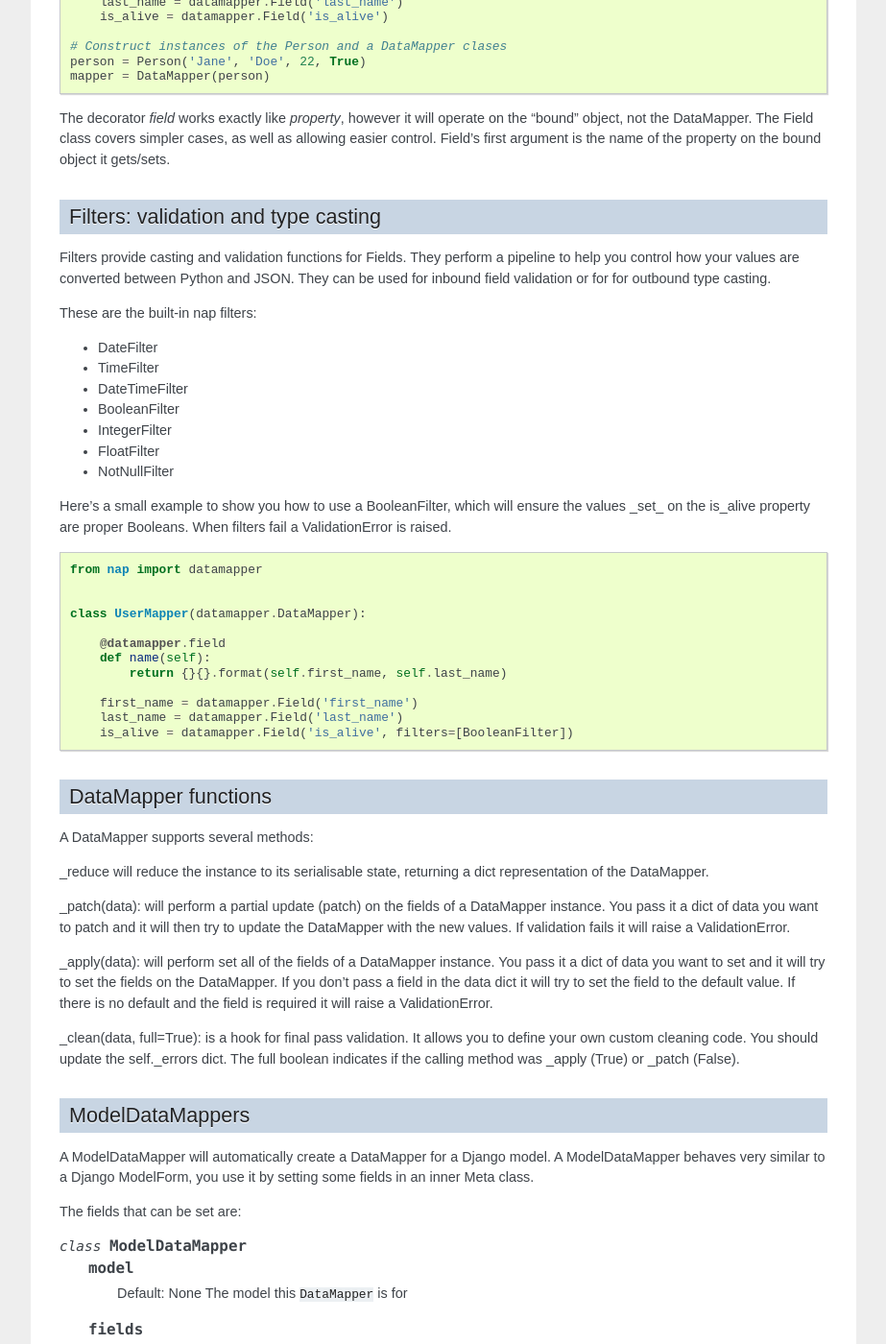
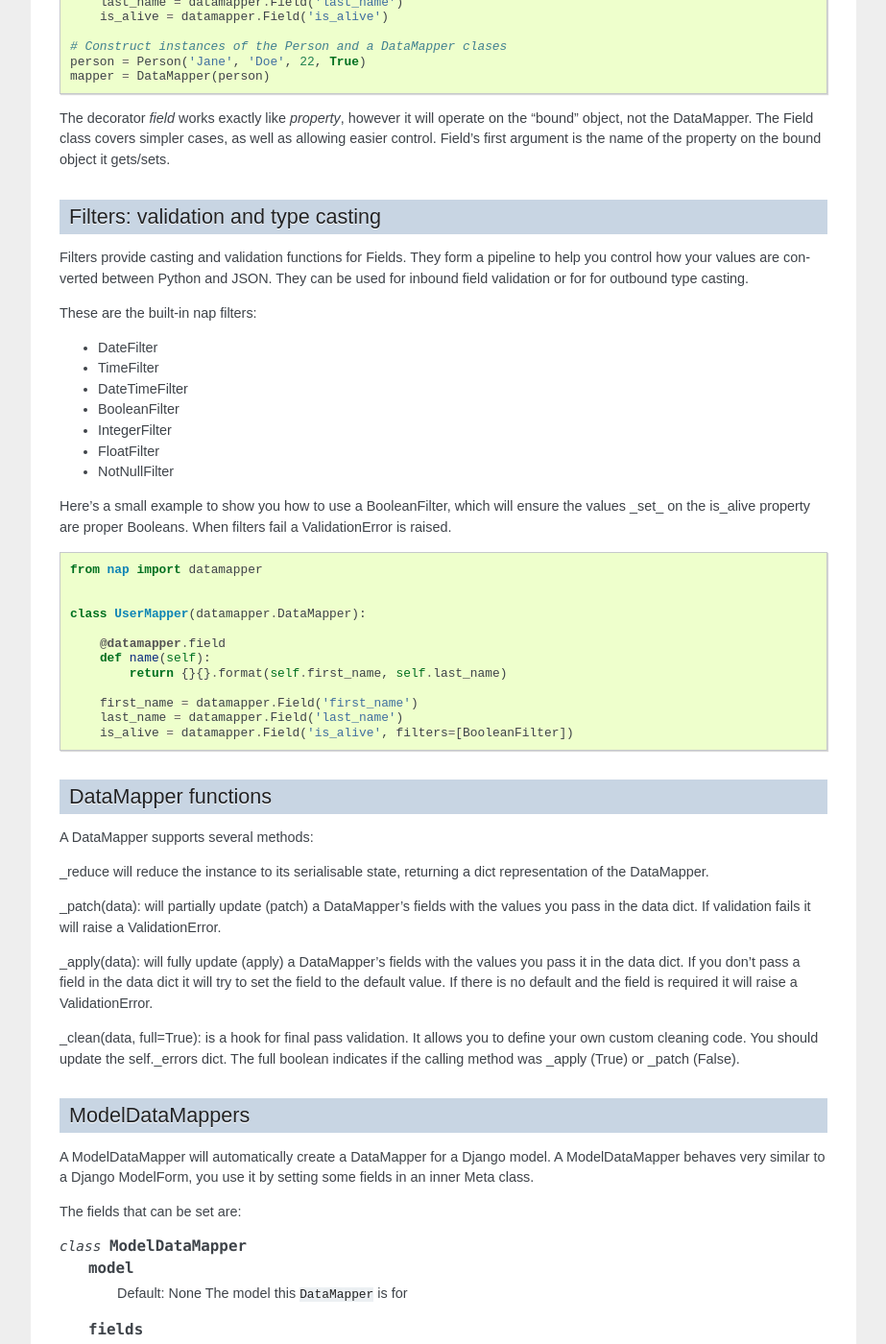
Before and after one commit to funkybob/django-nap, a Sphinx documentation site: the page built from docs/datamapper/index.rst, in a window 1280 px wide and 1400 px high, scrolled down 867 px. Shown: the whole window at 96% size, without its empty margins (198-1121 px from the left). Built offline with Sphinx 7.4.7, drawn with Linux system fonts in a browser that asks for light colours; pages that are not in the unit, such as notebooks, are missing from menus; some of the changed text lies outside the part shown.

Commit message:
General decrease in verbosity

```diff
--- a/docs/datamapper/index.rst
+++ b/docs/datamapper/index.rst
@@ -63,7 +63,7 @@ property on the bound object it gets/sets.
 
 Filters: validation and type casting
 ====================================
-Filters provide casting and validation functions for Fields. They perform a
+Filters provide casting and validation functions for Fields. They form a
 pipeline to help you control how your values are converted between Python and
 JSON. They can be used for inbound field validation or for for outbound type
 casting.
@@ -104,16 +104,14 @@ A DataMapper supports several methods:
 _reduce will reduce the instance to its serialisable state, returning a
 dict representation of the DataMapper.
 
-_patch(data): will perform a partial update (patch) on the fields of a
-DataMapper instance. You pass it a dict of data you want to patch and it will
-then try to update the DataMapper with the new values. If validation fails it
-will raise a ValidationError.
+_patch(data): will partially update (patch) a DataMapper's fields with the
+values you pass in the data dict. If validation fails it will raise a
+ValidationError.
 
-_apply(data): will perform set all of the fields of a DataMapper instance. You
-pass it a dict of data you want to set and it will try to set the fields on the
-DataMapper. If you don't pass a field in the data dict it will try to set the
-field to the default value. If there is no default and the field is required it
-will raise a ValidationError.
+_apply(data): will fully update (apply) a DataMapper's fields with the values
+you pass it in the data dict. If you don't pass a field in the data dict it
+will try to set the field to the default value. If there is no default and the
+field is required it will raise a ValidationError.
 
 _clean(data, full=True): is a hook for final pass validation. It allows you to
 define your own custom cleaning code. You should update the self._errors dict.
```
Also changed, not shown: other parts of docs/datamapper/index.rst (+1 -1 lines).
